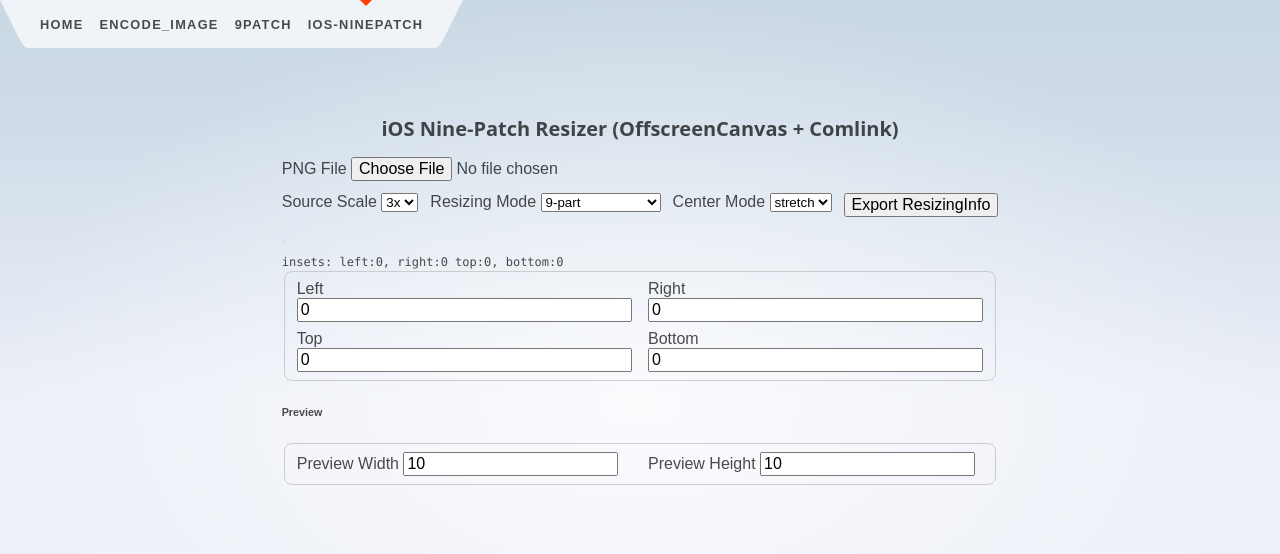
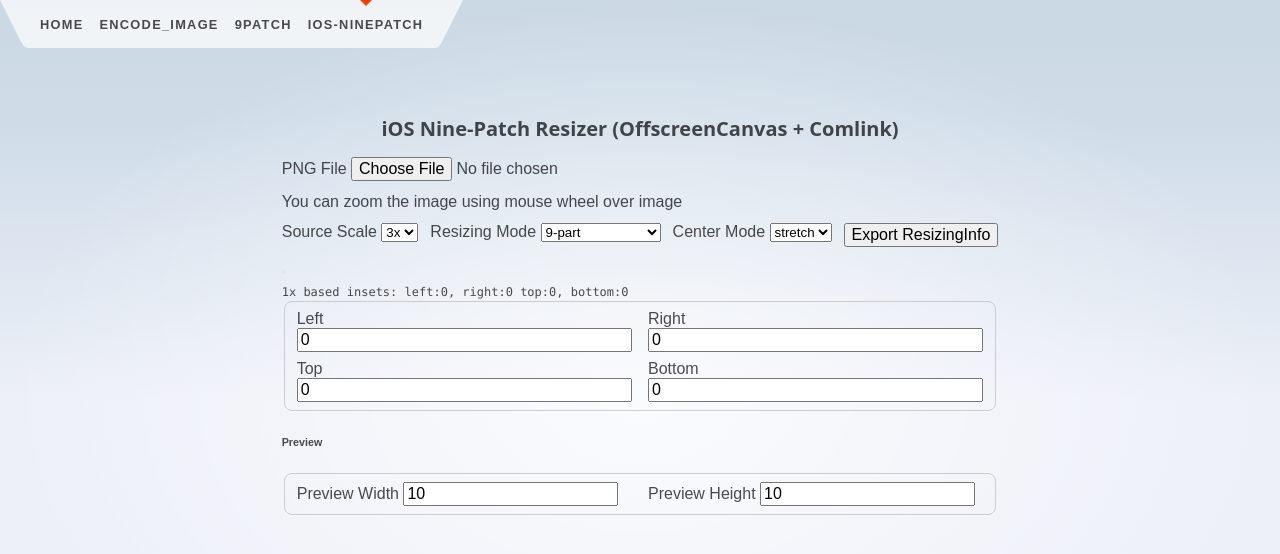
Before and after one commit to pbk20191/git-page, a SvelteKit app: page /ios-ninepatch in a window 1280 px wide. Shown: the top 554 px of the page. Built offline with nearby package versions, Linux system fonts and the light colour scheme.

Commit message:
added comment

```diff
--- a/src/routes/+layout.svelte
+++ b/src/routes/+layout.svelte
@@ -6,7 +6,7 @@
 	let { children } = $props();
 	onMount(() => {
 		if (navigator.serviceWorker) {
-			console.log("123123123")
+			// console.log("123123123")
 		}
 	})
 </script>
--- a/src/routes/ios-ninepatch/+page.svelte
+++ b/src/routes/ios-ninepatch/+page.svelte
@@ -317,7 +317,9 @@
                 onchange={onFile}
             />
         </label>
-
+    <span>
+        You can zoom the image using mouse wheel over image
+    </span>
         <div style="display:flex; gap:12px; flex-wrap:wrap;">
             <label>
                 Source Scale
@@ -375,7 +377,7 @@
         <div
             style="margin-top:8px; font: 12px/1.3 ui-monospace, SFMono-Regular, Menlo, monospace;"
         >
-            insets: {validInsetDescription()}
+            1x based insets: {validInsetDescription()}
         </div>
 
         <fieldset
```
